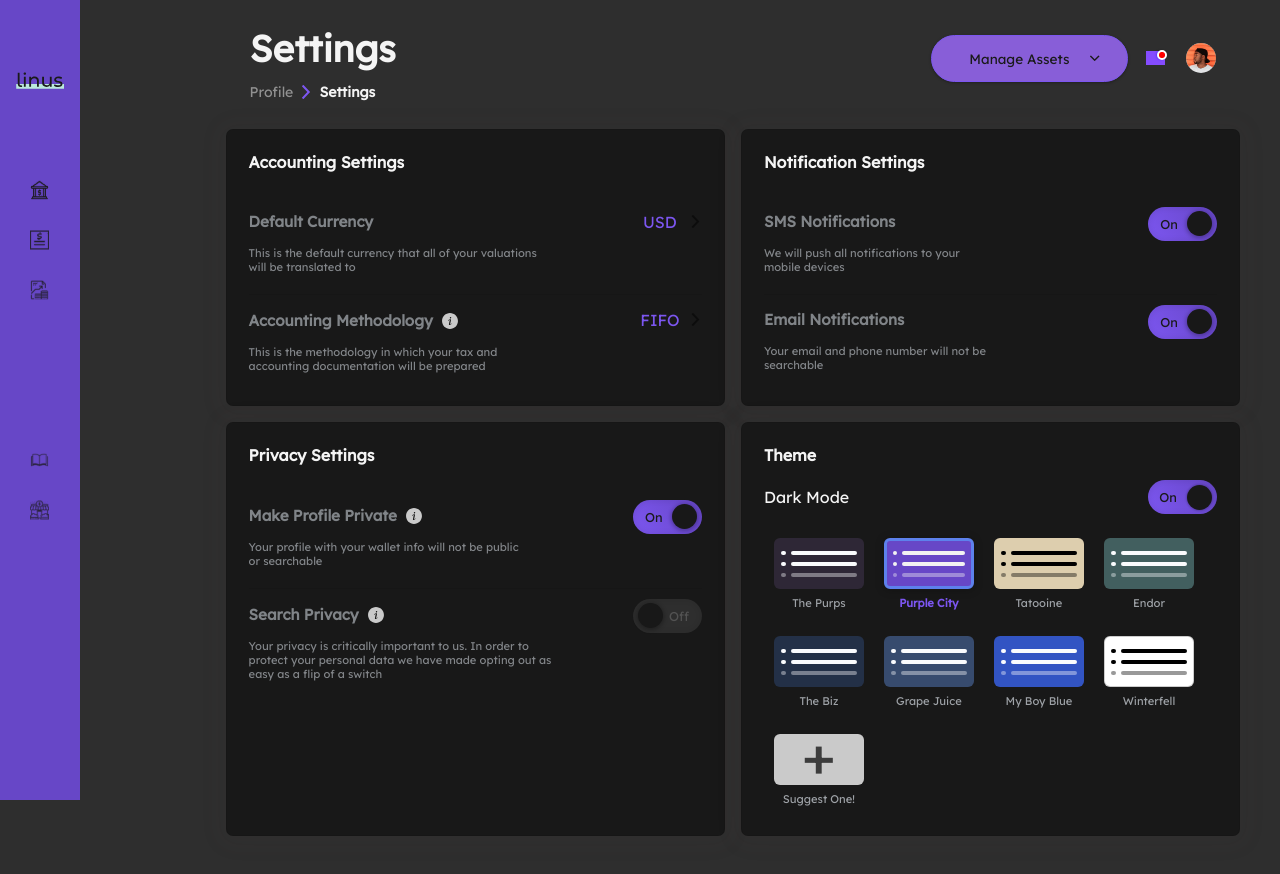
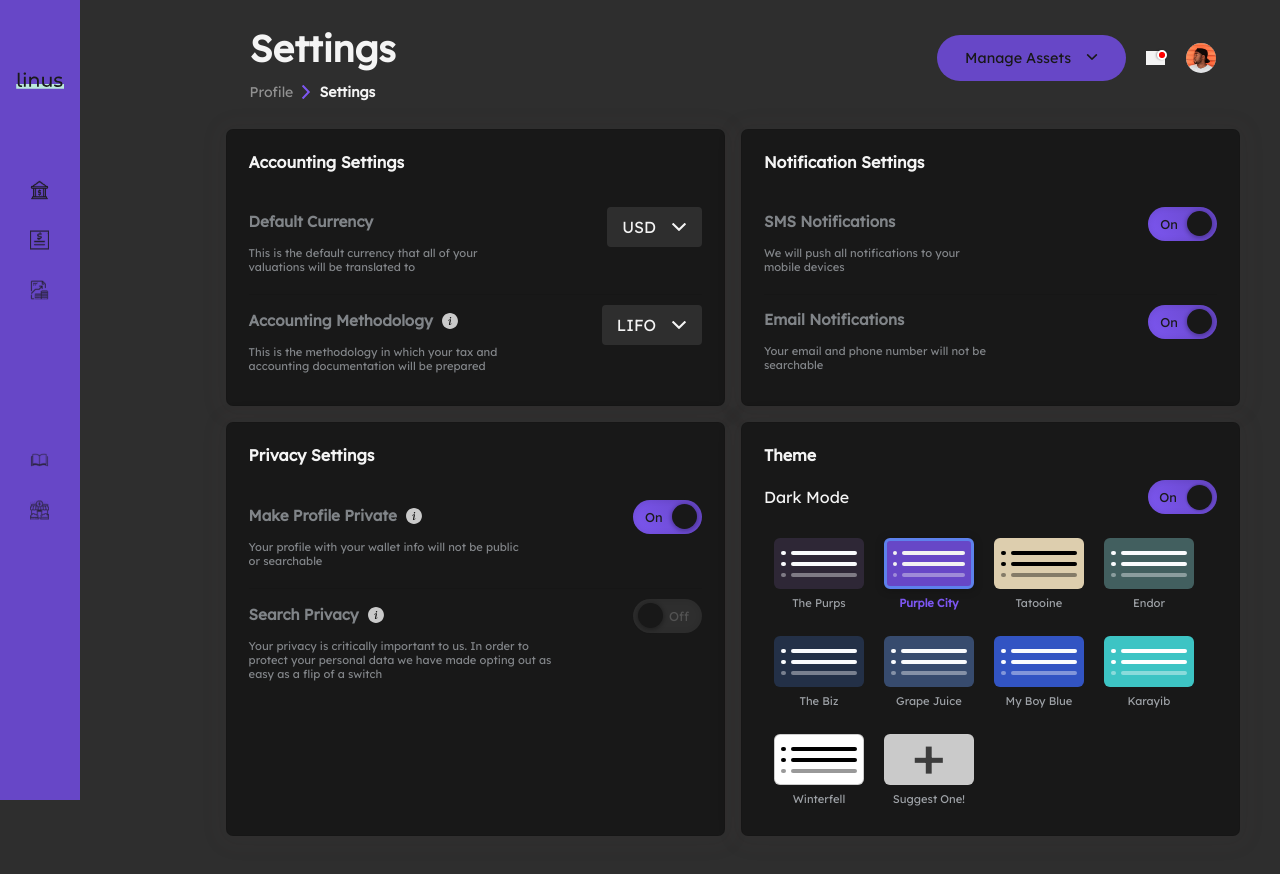
Before and after one commit to nycodinguru/dashboard-demo-app, a React (Create React App) app: page /profile/settings in a window 1280 px wide. Shown: the top 874 px of the page. Built offline with nearby package versions, Linux system fonts and the light colour scheme; grey boxes are pictures that could not be loaded.

Commit message:
[WIP] refactoring, added new components

```diff
--- a/src/components/Dashboard.js
+++ b/src/components/Dashboard.js
@@ -1,13 +1,13 @@
 import React, { useState, useEffect } from "react"
 
-import { Icon } from "./ui"
+import { DropDown, Icon } from "./ui"
 
 import { dashBoardDropDownItems } from "../data/data.js"
 import notificationSound from "../assets/mp3s/pop-sound.mp3"
 
 import SettingsPanels from "./Settings/SettingsPanels"
 
-export default function Dashboard(props) {
+export default function Dashboard({ state }) {
   const [activityMenuOpen, setactivityMenuOpen] = useState(false)
   const [notificationFlag, setNotificationFlag] = useState({
     newNotification: false,
@@ -50,6 +50,10 @@ export default function Dashboard(props) {
     }
   }
 
+  const doNothing = () => {
+    return null
+  }
+
   return (
     <>
       {notificationFlag.newNotification ? (
@@ -57,8 +61,7 @@ export default function Dashboard(props) {
       ) : (
         ""
       )}
-      <div
-        className={`Dashboard-container ${props.state.navOpen ? "Open" : ""}`}>
+      <div className={`Dashboard-container ${state.navOpen ? "Open" : ""}`}>
         <div className="Dashboard-container-inner">
           <div className="Dashboard-header">
             <div className="Dashboard-current">
@@ -71,18 +74,16 @@ export default function Dashboard(props) {
               </h3>
             </div>
             <div className="Dashboard-header-info">
-              <div
-                className={`Dashboard-activity ${
-                  activityMenuOpen ? "Open" : "Closed"
-                }`}
-                onClick={() => openAcitviyMenu()}>
-                <ul
-                  className={`Dashboard-activity-list ${
-                    activityMenuOpen ? "" : "Closed"
-                  }`}>
-                  {dropDownMenu}
-                </ul>
-              </div>
+              <DropDown
+                label={"Manage Assets"}
+                className={"Activities-menu"}
+                items={[
+                  { label: "My Portfolio", callback: doNothing },
+                  { label: "Messages", callback: doNothing },
+                  { label: "Activity", callback: doNothing },
+                ]}
+                onClick={() => doNothing()}
+              />
               <div
                 className={`Dashboard-notification ${
                   notificationFlag.newNotification ? "New-notification" : ""
--- a/src/components/Settings/SettingsPanels.js
+++ b/src/components/Settings/SettingsPanels.js
@@ -1,6 +1,6 @@
 import React, { useEffect, useState } from "react"
 
-import { Toggle, Icon } from "../ui"
+import { Toggle, Icon, DropDown } from "../ui"
 
 import { settings, storedValues, themes } from "../../data/data.js"
 import NavigationTheme from "./NavigationTheme.js"
@@ -39,6 +39,13 @@ const SettingsPanels = () => {
     }))
   }
 
+  const updateDropDown = (type, val) => {
+    setState((prev) => ({
+      ...prev,
+      [type]: val,
+    }))
+  }
+
   const panels = settings.map((i, key) => {
     return (
       <div className="Settings-panel" key={key + 1}>
@@ -54,23 +61,16 @@ const SettingsPanels = () => {
                 <p className="Setting-description">{j.description}</p>
               </div>
               <div className="Setting-right">
-                {j.control === "dropdown" ? (
-                  <div className="Select-wrapper">
-                    <select
-                      className="Select-drop-down"
-                      name=""
-                      aria-label={`${j.ariaLabel}`}>
-                      {j.values.map((o, key) => {
-                        return (
-                          <option value={`${o.toLowerCase()}`} key={key + 3}>
-                            {o.toUpperCase()}
-                          </option>
-                        )
-                      })}
-                    </select>
-                  </div>
-                ) : (
-                  j.control === "toggle" && (
+                {j.control === "dropdown" && (
+                  <DropDown
+                    className={`${j.id} Settings-drop-down`}
+                    defaultValue={state[j.defaultValue] || j.values[0].label}
+                    category={j.defaultValue}
+                    items={j.values}
+                    onClick={updateDropDown}
+                  />
+                )}
+                {j.control === "toggle" && (
                   <div
                     className={`Toggle ${
                       state[j.toggleName] === "off" ? "off" : "on"
@@ -90,7 +90,6 @@ const SettingsPanels = () => {
                         aria-label={`${j.ariaLabel}`}></div>
                     </div>
                   </div>
-                  )
                 )}
               </div>
             </div>
--- /dev/null
+++ b/src/components/ui/drop-down/index.js
@@ -0,0 +1,72 @@
+import React, { useState, useEffect, useRef } from "react"
+import styles from "./styles.scss"
+
+import { Icon } from "../index"
+
+export function DropDown({
+  label,
+  items,
+  defaultValue,
+  className,
+  onClick,
+  category,
+}) {
+  const [choicesOpen, setChoicesOpen] = useState(false)
+  const [choice, setChoice] = useState()
+  const _DropDownContainer = useRef()
+
+  const dropDownAction = (arg1, agr2) => {
+    onClick(arg1, agr2)
+  }
+
+  useEffect(() => {
+    if (choicesOpen) {
+      document.addEventListener("mousedown", handleClickOutside)
+    } else {
+      document.removeEventListener("mousedown", handleClickOutside)
+    }
+    return () => {
+      document.removeEventListener("mousedown", handleClickOutside)
+    }
+  }, [choicesOpen])
+
+  const handleClickOutside = (e) => {
+    if (
+      _DropDownContainer.current &&
+      !_DropDownContainer.current.contains(e.target)
+    ) {
+      setChoicesOpen(false)
+    }
+  }
+
+  return (
+    <div
+      className={`Drop-down-container ${className ? className : ""} ${
+        choicesOpen ? "Open" : ""
+      }`}
+      ref={_DropDownContainer}>
+      <div
+        className={"Drop-down-label-choice"}
+        onClick={() => setChoicesOpen(!choicesOpen)}>
+        {label || choice || defaultValue}
+        <Icon className={"Chevron-down"} />
+      </div>
+      <div className={"Drop-down-choices"}>
+        {items &&
+          items.map((item, key) => {
+            return (
+              <div
+                className="Drop-down-choice"
+                onClick={() => {
+                  item.type === "select" && dropDownAction(category, item.value)
+                  setChoicesOpen(false)
+                }}
+                key={key + 3}>
+                {item.label}
+              </div>
+            )
+          })}
+      </div>
+    </div>
+  )
+}
--- /dev/null
+++ b/src/components/ui/drop-down/styles.scss
@@ -0,0 +1,62 @@
+.Drop-down-container {
+  .Drop-down-label-choice {
+    cursor: pointer;
+    background-color: var(--color-background);
+    padding: 10px 15px;
+    border-radius: 4px;
+    color: var(--color-grey-text);
+    transition: all 0.2s ease-in-out;
+    display: flex;
+
+    .Chevron-down {
+      transform: translateY(2px) rotate(90deg);
+      background: var(--color-grey-text);
+      margin-left: 15px;
+      transition: all 0.2s ease-in-out;
+    }
+  }
+
+  &.Open {
+    .Drop-down-label-choice {
+      opacity: 0.5;
+    }
+
+    .Chevron-down {
+      transform: translateY(2px) rotate(-90deg);
+    }
+
+    .Drop-down-choices {
+      opacity: 1;
+      transform: translateY(0px);
+      pointer-events: all;
+    }
+  }
+
+  .Drop-down-choices {
+    background: var(--color-light);
+    width: inherit;
+    color: var(--color-grey-text);
+    display: flex;
+    flex-direction: column;
+    align-items: center;
+    position: absolute;
+    opacity: 0;
+    transform: translateY(-20px);
+    border-radius: 4px;
+    pointer-events: none;
+    box-shadow: 0 2px 13px 0 rgba(0, 0, 0, 0.2);
+    z-index: 500;
+
+    .Drop-down-choice {
+      padding: 10px 0;
+      cursor: pointer;
+      text-align: center;
+      width: 100%;
+
+      &:hover {
+        background: var(--color-primary);
+        color: var(--color-primary-text);
+      }
+    }
+  }
+}
--- a/src/components/ui/icon/styles.scss
+++ b/src/components/ui/icon/styles.scss
@@ -10,7 +10,16 @@
 
   &.Chevron-right {
     mask: url("../../../assets/svgs/chevron.svg");
-    //transform: rotate();
+  }
+
+  &.Chevron-up {
+    mask: url("../../../assets/svgs/chevron.svg");
+    transform: rotate(-90deg);
+  }
+
+  &.Chevron-down {
+    mask: url("../../../assets/svgs/chevron.svg");
+    transform: rotate(90deg);
   }
 
   &.Info {
--- a/src/components/ui/index.js
+++ b/src/components/ui/index.js
@@ -1,2 +1,3 @@
 export { Toggle } from "./toggle"
 export { Icon } from "./icon"
+export { DropDown } from "./drop-down"
--- a/src/data/data.js
+++ b/src/data/data.js
@@ -10,8 +10,16 @@ export const settings = [
           "This is the default currency that all of your valuations will be translated to",
         control: "dropdown",
         ariaLabel: "default-currency",
+        defaultValue: "defaultCurrency",
         id: "_currencyDropDown",
-        values: ["usd", "eur", "jpy", "gbp", "chf", "cad"],
+        values: [
+          { label: "usd", value: "usd", type: "select" },
+          { label: "eur", value: "eur", type: "select" },
+          { label: "jpy", value: "jpy", type: "select" },
+          { label: "gbp", value: "gbp", type: "select" },
+          { label: "chf", value: "chf", type: "select" },
+          { label: "cad", value: "cad", type: "select" },
+        ],
       },
       {
         name: "Accounting Methodology",
@@ -21,8 +29,12 @@ export const settings = [
           "This is the methodology in which your tax and accounting documentation will be prepared",
         control: "dropdown",
         ariaLabel: "accounting methodology",
+        defaultValue: "accountingMethodology",
         id: "_accountingDropDown",
-        values: ["fifo", "lifo"],
+        values: [
+          { label: "fifo", value: "fifo", type: "select" },
+          { label: "lifo", value: "lifo", type: "select" },
+        ],
       },
     ],
   },
@@ -175,6 +187,15 @@ export const themes = [
         active: false,
       },
       {
+        name: "Karayib",
+        class: "Karayib",
+        color: "#fff",
+        darkModeColor: "#000",
+        primaryColor: "#3dc4c4",
+        secondaryColor: "#3dc4c4",
+        active: false,
+      },
+      {
         name: "Winterfell",
         borderColor: "rgba(0, 0, 0, 0.2)",
         darkModeColor: "#fff",
--- a/src/styles/_dashboard.scss
+++ b/src/styles/_dashboard.scss
@@ -32,7 +32,7 @@
         align-items: flex-end;
         padding: 20px 25px 0 25px;
         width: 100vw;
-        margin: 0;
+        margin: 10px 0 0 0;
       }
 
       .Dashboard-current {
@@ -74,137 +74,29 @@
           top: 20px;
         }
 
-        .Dashboard-activity {
-          cursor: pointer;
-          background-color: var(--color-primary);
-          padding: 14px 28px;
-          border-radius: 50px;
-          border: solid var(--color-secondary);
-          border-width: 1px;
-          box-shadow: 0 1px 3px 0 rgba(0, 0, 0, 0.3);
-          position: absolute;
-          right: 88px;
-          width: 197px;
-          height: 47px;
-          z-index: 0;
-          background-image: url("../assets/pngs/grey.png");
-          background-blend-mode: overlay;
+        .Activities-menu {
+          font-size: 0.9rem;
 
-          &:hover,
-          &.Open {
-            @include dashboard-activity-open;
-
-            .Dashboard-activity-list {
-              .Dashboard-activity-item {
-                &:first-of-type {
-                  color: $pureWhite;
-                }
-                &:first-of-type::after {
-                  filter: brightness(100);
-                }
-              }
-            }
+          .Drop-down-label-choice {
+            background-color: var(--color-primary);
+            color: var(--color-light);
+            border-radius: 200px;
+            padding: 14px 28px;
           }
 
-          &.Open {
-            @include dashboard-activity-open;
-            .Dashboard-activity-list {
-              animation: activity-menu-fade-in 0.4s ease-out 0s 1 both;
-              @include visible;
-
-              .Dashboard-activity-item {
-                visibility: visible;
-                animation: activity-menu-items-fade-in 0.3s linear 0.2s 1 both;
-              }
-            }
+          .Icon {
+            background: var(--color-light);
+            height: 0.75rem !important;
+            width: 0.75rem !important;
           }
 
-          .Dashboard-activity-list {
-            font-size: 0.85rem;
-            text-align: left;
-            position: absolute;
-            margin: 0px 0 0 4px;
-            height: 0;
-            z-index: 30;
-            color: transparent;
-            background: linear-gradient(
-              180deg,
-              #b9888800 40%,
-              var(--color-light) 0%
-            );
-            @include drop-down-menu;
-            box-shadow: none;
-            transform: translateX(-26px);
-            height: 70px;
-            padding: 25px;
-            width: 182px;
-            z-index: 0;
-            opacity: 1;
+          .Drop-down-choices {
+            width: 163px;
+            margin-top: 1px;
+            left: 15px;
 
-            &.Closed {
-              animation: activity-menu-fade-out 0.4s ease-in 0.4s 1 both;
-            }
-
-            .Dashboard-activity-item {
-              margin-bottom: 15px;
-              @include bottom-border;
-              border-width: 1px;
-              padding-bottom: 15px;
-              color: $regularGrey;
-              width: 100%;
-              text-align: center;
-
-              &.Open {
-                &:first-of-type::after {
-                  transform: rotate(-90deg);
-                }
-              }
-
-              &.Closed {
-                animation: activity-menu-items-fade-out 0.3s ease-out 0s 1 both;
-              }
-
-              &:first-of-type {
-                @include visible;
-                animation: none;
-                display: inline-block;
-                padding: 0;
-                color: inherit;
-                border: none;
-                margin: 0;
-                transform: translateY(-25px);
-                color: var(--color-primary-text);
-                width: 109%;
-                cursor: default;
-
-                &::after {
-                  display: inline-block;
-                  content: "_";
-                  padding: 0 1px;
-                  transform: rotate(90deg);
-                  mask: url("../assets/svgs/chevron.svg");
-                  color: transparent !important;
-                  background-color: var(--color-primary-text);
-                  text-shadow: none;
-                  margin-left: 20px;
-                  mask-size: contain !important;
-                  mask-position: center !important;
-                  mask-repeat: no-repeat !important;
-                  transition: all 0.3s ease-in-out;
-                }
-              }
-
-              &:nth-of-type(2) {
-                margin-top: -11px;
-              }
-
-              &:last-of-type {
-                border: none;
-              }
-
-              &:hover {
-                @include dashboard-il-hover;
-              }
+            .Drop-down-choice {
+              margin: 5px 0;
             }
           }
         }
@@ -217,7 +109,7 @@
           transition: 0.4s all ease-in-out;
 
           .Bell {
-            background: var(--color-secondary);
+            background: var(--color-grey-text);
             height: 1.2rem !important;
             width: 1.2rem !important;
           }
@@ -225,6 +117,7 @@
           &.New-notification {
             animation: bellshake 0.5s cubic-bezier(0.36, 0.07, 0.19, 0.97) 0s 2
               both;
+            cursor: pointer;
 
             &::after {
               content: "_";
@@ -274,6 +167,7 @@
           height: 30px;
           width: 30px;
           border-radius: 50%;
+          cursor: pointer;
 
           &:hover > .Dashboard-profile-menu-list {
             @include visible;
--- a/src/styles/_navpanel.scss
+++ b/src/styles/_navpanel.scss
@@ -66,7 +66,7 @@
     .Nav-menu-item {
       text-align: left;
       margin: 30px auto 30px 30px;
-      transition: all 0.2s ease-out;
+      transition: all 0.1s ease-out !important;
       font-size: 1rem;
 
       &::after {
@@ -174,8 +174,8 @@
     position: fixed;
     bottom: 0;
     left: 35px;
-    background-color: var(--navcolor, $endorGreen);
-    color: var(--color-primary-text, $offWhite);
+    background-color: var(--color-primary);
+    color: var(--color-primary-text);
     padding: 12px 27px;
     border-radius: 25px;
     @include flex-row;
--- a/src/styles/_settings.scss
+++ b/src/styles/_settings.scss
@@ -22,7 +22,7 @@
 
     @include mobile {
       width: 95vw;
-      padding: 25px 35px;
+      padding: 25px;
       margin: 10px 0;
     }
 
@@ -62,48 +62,31 @@
         font-size: 0.7rem;
       }
 
-      .Select-wrapper {
-        width: 68px;
-        display: inline-block;
-        padding: 0 25px 5px 0;
+      .Settings-drop-down {
+        text-transform: uppercase;
 
-        .Select-drop-down {
-          width: 77px;
-          background: transparent;
-          font-size: 1rem;
-          color: var(--color-secondary);
-          padding: 5px 30px;
-          border: none;
-          padding: 5px 25px 5px 0;
+        @include mobile {
+          font-size: 0.8rem;
 
-          &:active > .Select-wrapper::after {
-            transform: translate(52px, -30px) rotate(180deg);
+          .Drop-down-label-choice {
+            padding: 7px 12px;
           }
 
-          &:hover {
-            opacity: 0.5;
-            transition: all 0.3s ease-in-out;
+          .Icon {
+            height: 0.8rem !important;
+            width: 0.8rem !important;
+            margin-left: 5px;
           }
         }
 
-        &.Active {
-          &::after {
+        &._currencyDropDown {
+          .Drop-down-choices {
+            width: 95px;
           }
         }
 
-        &::after {
-          content: "_";
-          color: transparent;
-          background-image: url("../assets/svgs/chevron.svg");
-          background-size: 90%;
-          background-position: 95%;
-          background-repeat: no-repeat;
-          position: absolute;
-          padding: 3px;
-          filter: saturate(0);
-          opacity: 0.5;
-          transform: translate(52px, -28px);
-          pointer-events: none;
+        .Drop-down-choices {
+          width: 100px;
         }
       }
 
@@ -191,7 +174,6 @@
 
       @include mobile {
         justify-content: space-around;
-        margin: -50px 0 0 0;
       }
 
       .Dark-mode-toggle {
--- a/src/styles/_variables.scss
+++ b/src/styles/_variables.scss
@@ -1,5 +1,5 @@
 html {
-  --color-background: #fafbfd;
+  --color-background: #fafafa;
   --color-primary-text: #f2f2f2;
   --color-primary: #6747c7;
   --color-secondary: #7c56f0;
```
Also changed, not shown: src/components/NavPanel.js (+60 -28 lines). Lines whose indentation alone changed are shown as unchanged.
